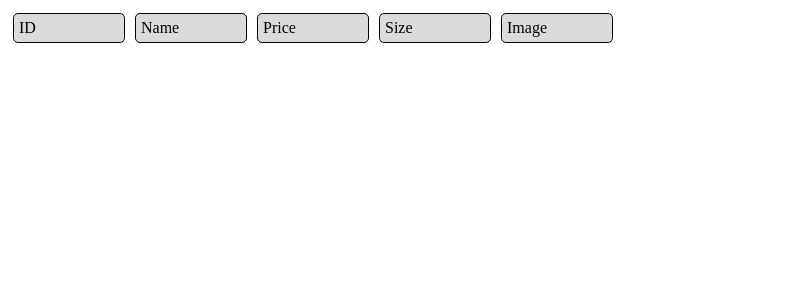
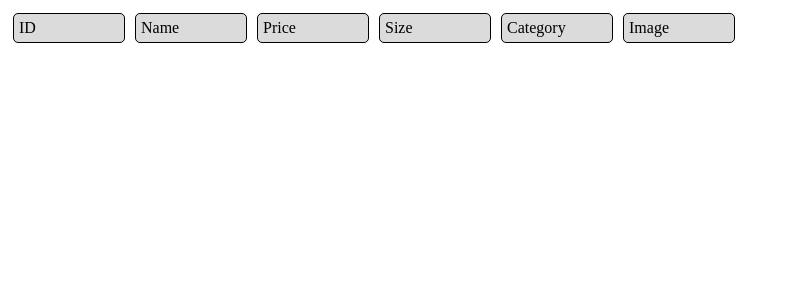
Before and after one commit to maliknajjar/7anut_server, a Node server app: page /products in a window 1280 px wide. Shown: the top 300 px of the page, without its empty margins (0-785 px from the left). Run offline with Node 20, Linux system fonts and the light colour scheme; data that the repository does not hold is empty; some libraries are stand-ins or nearby versions.

Commit message:
making some improvments

```diff
--- a/app.js
+++ b/app.js
@@ -16,6 +16,10 @@ app.use(bodyParser.urlencoded({ extended: false }));
 app.use(bodyParser.json());
 
 // routes
+app.use(function(req, res, next) {
+    res.setHeader("Access-Control-Allow-Origin", "*")
+    next();
+});
 app.use("/", router)
 
 module.exports = app;
--- a/controller/products.js
+++ b/controller/products.js
@@ -1,14 +1,14 @@
 let db = require("../db");
 
 let products = {
-    showProducts: function(){
+    getProducts: function(){
         return new Promise(function(resolve, reject){
             db.query('SELECT * FROM products', function (error, result) {
                 if (error) throw error;
                 resolve(result);
             });
         })
-    }
+    },
 }
 
 module.exports = products;
--- a/routes/routes.js
+++ b/routes/routes.js
@@ -8,10 +8,15 @@ router.get('/', function (req, res) {
 })
 
 router.get('/products', function (req, res) {
-    products.showProducts().then(function(result){
-        console.log(result)
-        res.render("products", {results: result});
-    });
+    if(req.query.json != null){
+        products.getProducts().then(function(result){
+            res.json(result);
+        });
+    }else{
+        products.getProducts().then(function(result){
+            res.render("products", {results: result});
+        });
+    }
 })
 
 module.exports = router;
--- a/views/products.ejs
+++ b/views/products.ejs
@@ -21,6 +21,9 @@
             Size
         </div>
         <div class="margin border fixedWidth padding greyBC">
+            Category
+        </div>
+        <div class="margin border fixedWidth padding greyBC">
             Image
         </div>
     </div>
@@ -38,6 +41,9 @@
         <div class="margin border fixedWidth padding">
             <%- results[i].size %>
         </div>
+        <div class="margin border fixedWidth padding">
+            <%- results[i].category %>
+        </div>
         <div class="margin BCimage border padding" style="background-image: url('<%- results[i].imageUrl %>');"></div>
     </div>
     <% } %>
```
